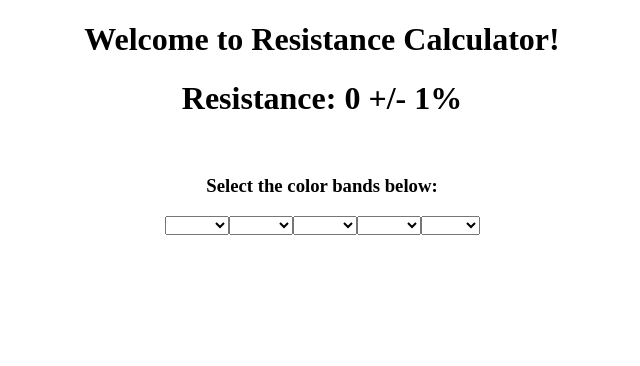
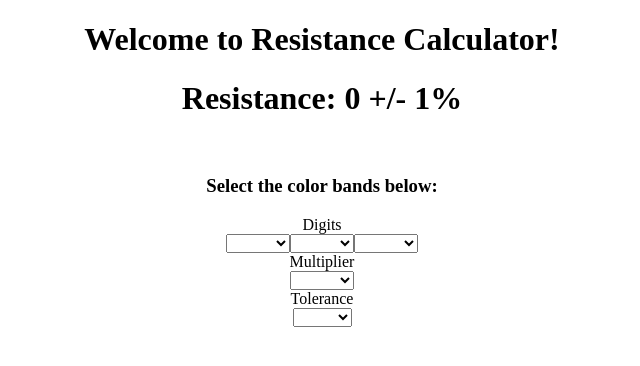
Before and after one commit to arpierson/cs6261project4, an Angular app: page / in a window 1280 px wide. Shown: the top 366 px of the page, without its empty margins (318-958 px from the left). Built offline with nearby package versions, Linux system fonts and the light colour scheme.

Commit message:
Added select boxes to forms with labels

```diff
--- a/src/app/calculator/calculator.component.html
+++ b/src/app/calculator/calculator.component.html
@@ -1,24 +1,38 @@
 <h1><strong>Resistance: {{ resistanceValue }} +/- {{ toleranceValue }}%</strong></h1>
 <br>
 <h3>Select the color bands below:</h3>
-<div id="colorBands">
-    <select [name]="digits1" [(ngModel)]="digits1" ngValue="digits1" (change)="replaceDigitValue(0, convertColorToDigitValue(digits1))">
+<div id="digitsColorBands" class="colors">
+    <form>
+        <label>Digits</label>
+        <br>
+        <select name="digits1" [(ngModel)]="digits1" ngValue="digits1" (change)="replaceDigitValue(0, convertColorToDigitValue(digits1))">
             <option *ngFor="let color of digitsColors">{{ color }}</option>
         </select>
 
-    <select [name]="digits2" [(ngModel)]="digits2" ngValue="digits2" (change)="replaceDigitValue(1, convertColorToDigitValue(digits2))">
+        <select name="digits2" [(ngModel)]="digits2" ngValue="digits2" (change)="replaceDigitValue(1, convertColorToDigitValue(digits2))">
             <option *ngFor="let color of digitsColors">{{ color }}</option>
         </select>
 
-    <select [name]="digits3" [(ngModel)]="digits3" ngValue="digits3" (change)="replaceDigitValue(2, convertColorToDigitValue(digits3))">
+        <select name="digits3" [(ngModel)]="digits3" ngValue="digits3" (change)="replaceDigitValue(2, convertColorToDigitValue(digits3))">
             <option *ngFor="let color of digitsColors">{{ color }}</option>
         </select>
-
-    <select [name]="multiplier" [(ngModel)]="multiplier" ngValue="multiplier" (change)="replaceMultiplierValue(convertColorToMultiplierValue(multiplier))">
+    </form>
+</div>
+<div id="multiplierColorBand" class="colors">
+    <form>
+        <label>Multiplier</label>
+        <br>
+        <select name="multiplier" [(ngModel)]="multiplier" ngValue="multiplier" (change)="replaceMultiplierValue(convertColorToMultiplierValue(multiplier))">
             <option *ngFor="let color of multiplierColors"> {{ color }}</option>
         </select>
-
-    <select [name]="tolerance" [(ngModel)]="tolerance" ngValue="tolerance" (change)="replaceToleranceValue(convertColorToToleranceValue(tolerance))">
+    </form>
+</div>
+<div id="toleranceColorBand" class="colors">
+    <form>
+        <label>Tolerance</label>
+        <br>
+        <select name="tolerance" [(ngModel)]="tolerance" ngValue="tolerance" (change)="replaceToleranceValue(convertColorToToleranceValue(tolerance))">
             <option *ngFor="let color of toleranceColors"> {{ color }}</option>
         </select>
+    </form>
 </div>
```
Lines whose indentation alone changed are shown as unchanged.
